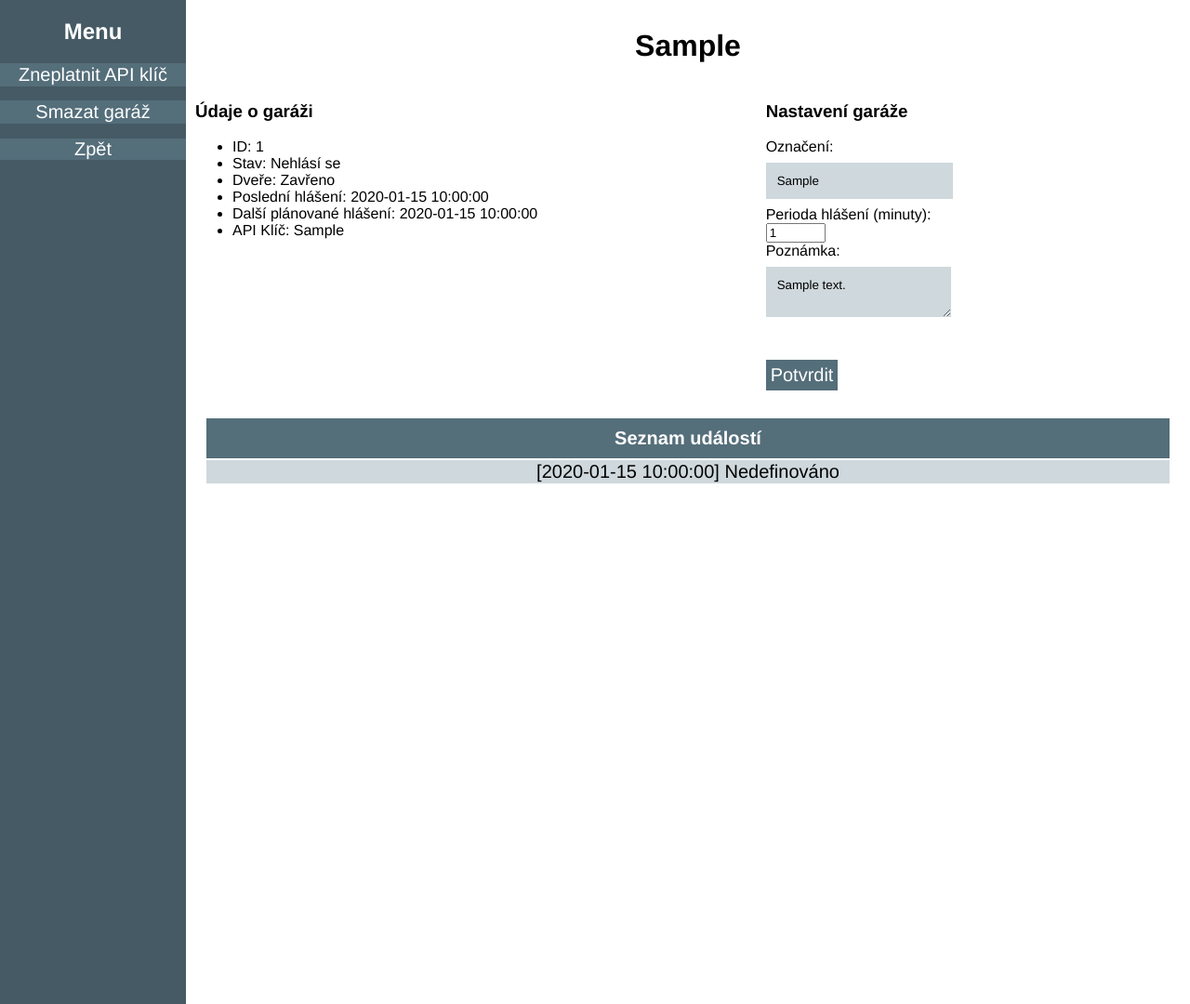
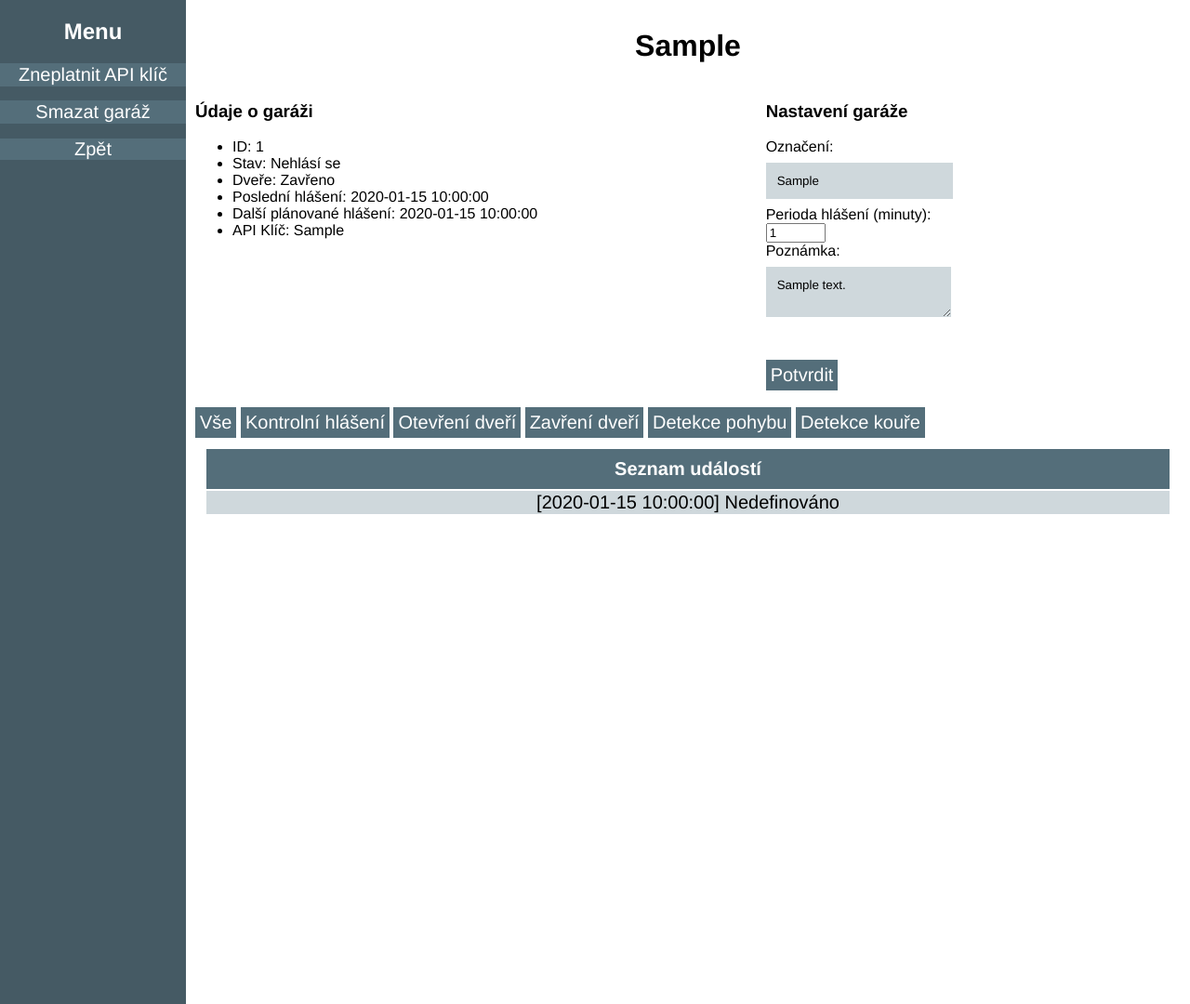
Before and after one commit to ggljzr/mi-dip-impl, a Flask app: page /garage/1 in a window 1280 px wide. Shown: the whole page at 93% size. Run offline with Flask 2, Linux system fonts and the light colour scheme; the visitor is signed in with stand-in values (Sample User, id 1); tables that the repository leaves empty hold one stand-in row (values such as "Sample post"); some libraries are stand-ins or nearby versions.

Commit message:
added jquery filters for events

```diff
--- a/GarageSystem/app/mod_main/filters.py
+++ b/GarageSystem/app/mod_main/filters.py
@@ -35,7 +35,7 @@ class Filters():
     def event_filter(event):
 
         if event.type == Event.TYPE_REPORT:
-            text = 'Kontrolní událost'
+            text = 'Kontrolní hlášení'
         elif event.type == Event.TYPE_DOOR_OPEN:
             text = 'Otevření dveří'
         elif event.type == Event.TYPE_DOOR_CLOSED:
--- a/GarageSystem/app/templates/main/show_garage.html
+++ b/GarageSystem/app/templates/main/show_garage.html
@@ -4,6 +4,21 @@
 <head>
   <title>Správa garáží</title>
   <link rel= "stylesheet" type= "text/css" href= "{{ url_for('static',filename='styles.css') }}">
+
+  <script type=text/javascript src="{{
+  url_for('static', filename='jquery-3.3.1.min.js') }}"></script>
+
+  <script>
+  function show_events(event_type) {
+    $(`td[class=event_type_${event_type}]`).show();
+    $(`td[class!=event_type_${event_type}]`).hide();
+  }
+
+  function show_all()
+  {
+    $("td").show()
+  }
+  </script>
 </head>
 
 <body>
@@ -73,6 +88,14 @@
     </div>
     </div>
 
+    <button onclick="show_all()" class=form_button>Vše</button>
+    <button onclick="show_events(0)" class=form_button>Kontrolní hlášení</button>
+    <button onclick="show_events(1)" class=form_button>Otevření dveří</button>
+    <button onclick="show_events(2)" class=form_button>Zavření dveří</button>
+    <button onclick="show_events(3)" class=form_button>Detekce pohybu</button>
+    <button onclick="show_events(4)" class=form_button>Detekce kouře</button>
+
+
     <table class=basic_table>
         <tr>
         <th>Seznam událostí</th>
```
